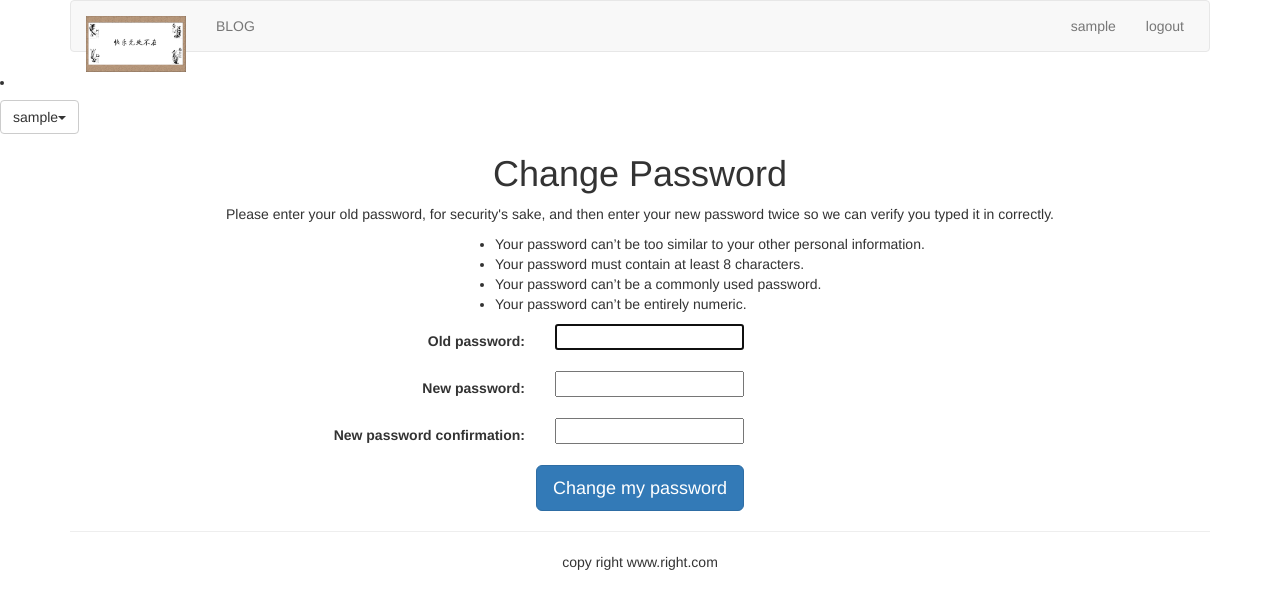
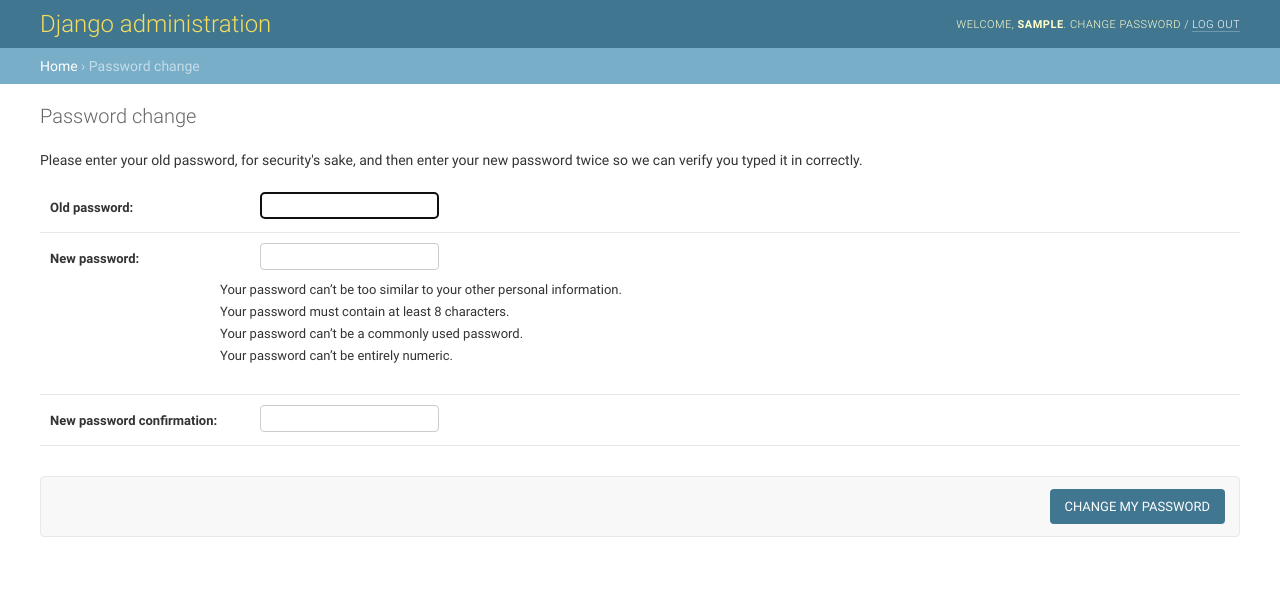
Before and after one commit to NoahGit/Python, a Django app: page /admin/password_change/ in a window 1280 px wide. Shown: the top 609 px of the page. Run offline with Django 3.2, Linux system fonts and the light colour scheme; the visitor is signed in with stand-in values (Sample User, id 1); some libraries are stand-ins or nearby versions.

Commit message:
20181124-88page

```diff
--- a/templates/header.html
+++ b/templates/header.html
@@ -24,7 +24,7 @@
     </nav>
 </div>
 
-{% if user.is_authenticated %}
+{% comment %}{% if user.is_authenticated %}
     <li>
         <div class="dropdown" style="margin-top:8px">
             <button class='btn btn-default dropdown-toggle' type='button' id='dropdownMenu' data-toggle='dropdown'>
@@ -38,4 +38,4 @@
 {% endif %}
 
 <script src="{% static 'js/jquery.js' %}"></script>
-<script src="{% static 'js/bootstrap.js' %}"></script>
+<script src="{% static 'js/bootstrap.js' %}"></script>{% endcomment %}
--- a/templates/registration/password_change_form.html
+++ b/templates/registration/password_change_form.html
@@ -1,41 +1,60 @@
-{% extends "base.html" %}
-{% block title %}password change{% endblock %}
-{% block content %}
-    <div class="row text-center glyphicon-object-align-vertical">
-        <h1>Change Password</h1>
-        <p>Please enter your old password, for security's sake, and then enter your new password twice so we can
-    verify you typed it in correctly.</p>
-        {% if form.new_password1.help_text %}
-            <div class="text-left" style="margin-left:400px">
-                <p>{{ form.new_password1.help_text|safe }}</p>
-            </div>
-        {% endif %}
-        <form class="form-horizontal" action="." method="post">{% csrf_token %}
-            <div class="form-group">
-                <label class="col-md-5 control-label text-right">
-                    {{ form.old_password.label_tag }}
-                </label>
-                <div class="col-md-6 text-left">
-                    {{ form.old_password }}
-                </div>
-            </div>
-            <div class="form-group">
-                <label class="col-md-5 control-label text-right">
-                    {{ form.new_password1.label_tag }}
-                </label>
-                <div class="col-md-6 text-left">
-                    {{ form.new_password1 }}
-                </div>
-            </div>
-            <div class="form-group">
-                <label class="col-md-5 control-label text-right">
-                    {{ form.new_password2.label_tag }}
-                </label>
-                <div class="col-md-6 text-left">
-                    {{ form.new_password2 }}
-                </div>
-            </div>
-            <input type="submit" value="Change my password" class="btn btn-primary btn-lg">
-        </form>
-    </div>
+{% extends "admin/base_site.html" %}
+{% load i18n static %}
+{% block extrastyle %}{{ block.super }}<link rel="stylesheet" type="text/css" href="{% static "admin/css/forms.css" %}" />{% endblock %}
+{% block userlinks %}{% url 'django-admindocs-docroot' as docsroot %}{% if docsroot %}<a href="{{ docsroot }}">{% trans 'Documentation' %}</a> / {% endif %} {% trans 'Change password' %} / <a href="{% url 'admin:logout' %}">{% trans 'Log out' %}</a>{% endblock %}
+{% block breadcrumbs %}
+<div class="breadcrumbs">
+<a href="{% url 'admin:index' %}">{% trans 'Home' %}</a>
+&rsaquo; {% trans 'Password change' %}
+</div>
 {% endblock %}
+
+{% block title %}{{ title }}{% endblock %}
+{% block content_title %}<h1>{{ title }}</h1>{% endblock %}
+
+{% block content %}<div id="content-main">
+
+<form method="post">{% csrf_token %}
+<div>
+{% if form.errors %}
+    <p class="errornote">
+    {% if form.errors.items|length == 1 %}{% trans "Please correct the error below." %}{% else %}{% trans "Please correct the errors below." %}{% endif %}
+    </p>
+{% endif %}
+
+
+<p>{% trans "Please enter your old password, for security's sake, and then enter your new password twice so we can verify you typed it in correctly." %}</p>
+
+<fieldset class="module aligned wide">
+
+<div class="form-row">
+    {{ form.old_password.errors }}
+    {{ form.old_password.label_tag }} {{ form.old_password }}
+</div>
+
+<div class="form-row">
+    {{ form.new_password1.errors }}
+    {{ form.new_password1.label_tag }} {{ form.new_password1 }}
+    {% if form.new_password1.help_text %}
+    <p class="help">{{ form.new_password1.help_text|safe }}</p>
+    {% endif %}
+</div>
+
+<div class="form-row">
+{{ form.new_password2.errors }}
+    {{ form.new_password2.label_tag }} {{ form.new_password2 }}
+    {% if form.new_password2.help_text %}
+    <p class="help">{{ form.new_password2.help_text|safe }}</p>
+    {% endif %}
+</div>
+
+</fieldset>
+
+<div class="submit-row">
+    <input type="submit" value="{% trans 'Change my password' %}" class="default" />
+</div>
+
+</div>
+</form></div>
+
+{% endblock %}
```
Also changed, not shown: templates/registration/password_change_done.html (+13 -5 lines).
